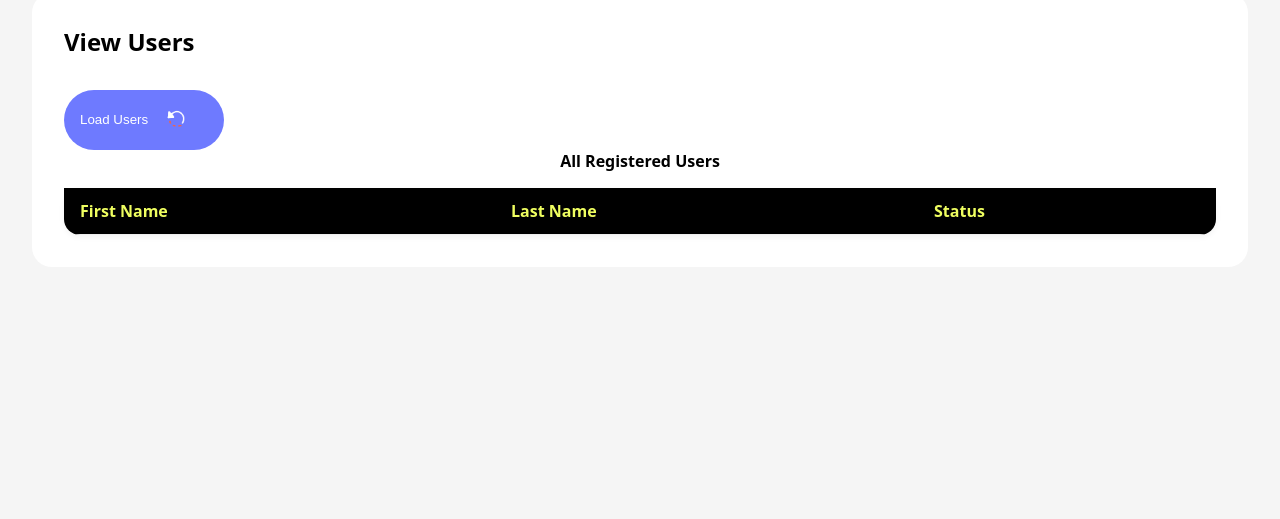
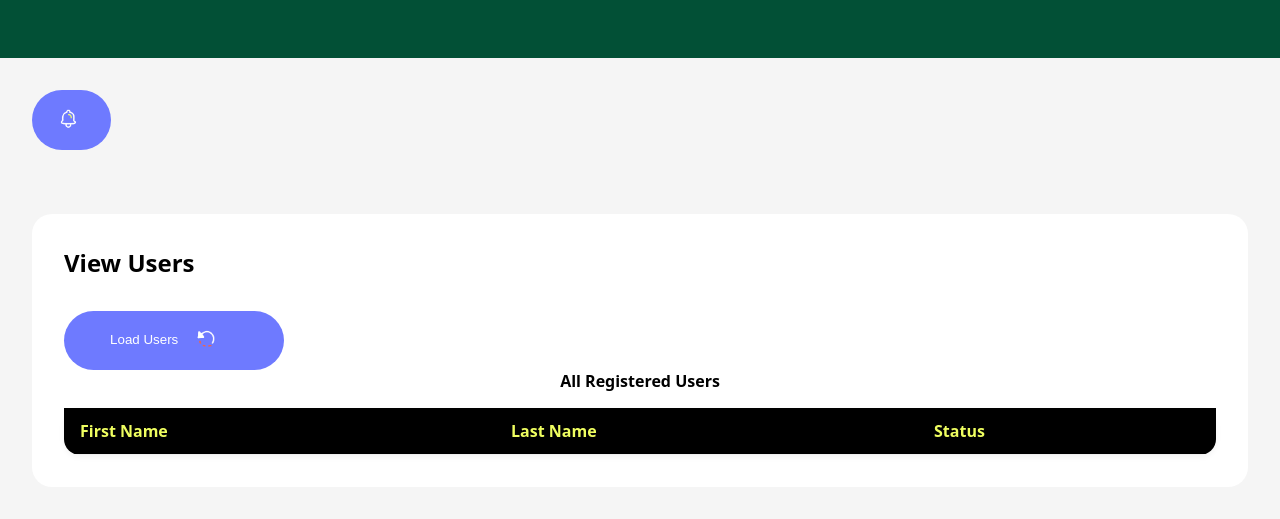
Before and after one commit to pixelbub/sd-project, a website: page staffHome.html in a window 1280 px wide. Shown: the part 347-866 px from the top of the page. Before the commit the page ends 800 px from the top, so only its background shows below. Drawn offline with Linux system fonts and the light colour scheme; no server answers.

Commit message:
Add files via upload

```diff
--- a/staffHome.html
+++ b/staffHome.html
@@ -7,18 +7,11 @@
   <title>MatchDay</title>
 
   <!-- Link to external stylesheet -->
-  <!--<link rel="stylesheet" href="newResHome.css">-->
-  <!--<link rel="stylesheet" href="newViewUsers.css">-->
+  <link rel="stylesheet" href="newResHome.css">
+  <link rel="stylesheet" href="newViewUsers.css">
   <!--<link rel="stylesheet" href="dashboard.css" />-->
   <script src="staff.js"></script>
   <style>
-
-    @font-face {
-    font-family: 'MyFont';
-    src: url('fonts/Avega-Italic.otf') format('opentype');
-    font-weight: normal;
-    font-style: normal;
-    }
 
     * {
       box-sizing: border-box;
@@ -394,12 +387,9 @@ main aside {
 
   </header>
 
-  <section style="position: absolute; right: 2rem; top: 50%; transform: translateY(-750%);">
-      <button id="notifBtn" aria-label="Unread notifications" style="position: relative;">
+  <button id="notifBtn" aria-label="Unread notifications" style="position: relative; margin: 2rem;">
       <img src = "images/notificationsBtn.PNG" alt = "Icon", style="height:36px; vertical-align: middle; margin-right: 5px;">
       </button>
-
-     </section>
 
 
 
```
